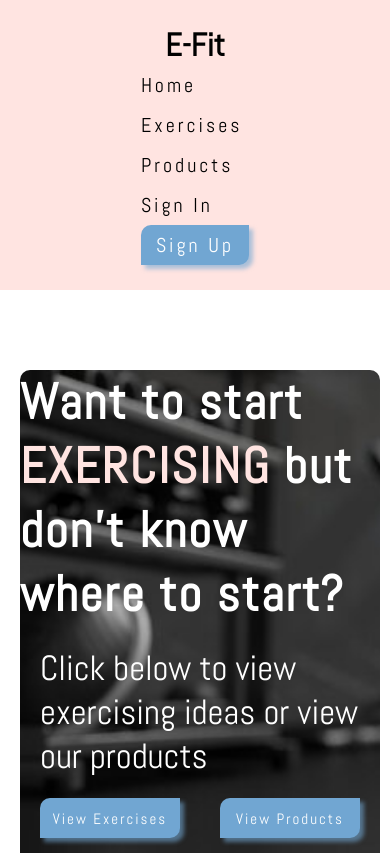
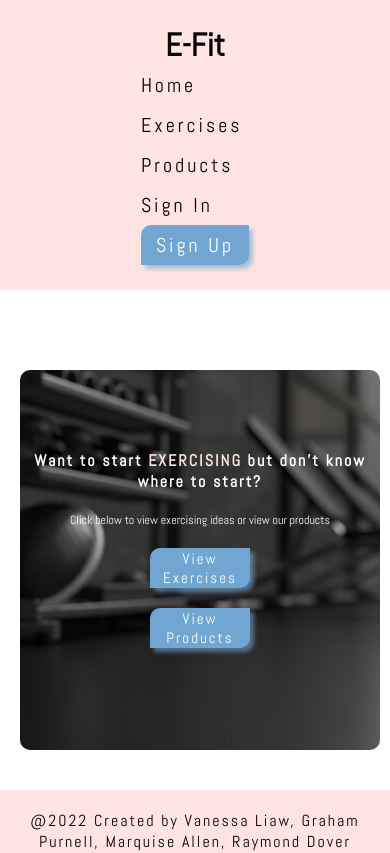
Before and after one commit to VanessaLiaw021/E-Fit, a React (Create React App) app in the folder client/: page / in a window 390 px wide. Shown: the top 853 px of the page. Built offline with nearby package versions, Linux system fonts and the light colour scheme.

Commit message:
added media queries for home page

```diff
--- a/client/src/App.css
+++ b/client/src/App.css
@@ -246,7 +246,43 @@ form h2 {
 /* End Exercise Component */
 
 /* Media Queries */
+@media only screen and (max-width: 1440px) {
+
+  /* Start Home Component */
+  .home h2 {
+    font-size: 45px;
+  }
+  /* End Home Component */
+}
+
+@media only screen and (max-width: 1024px) {
+
+  /* Start Home Component */
+  .home h2 {
+    font-size: 28px;
+  }
+
+  .home p {
+    font-size: 25px;
+  }
+  /* End Home Component */
+}
+
 @media only screen and (max-width: 768px) {
+
+  /* Start Home Component */
+  .home {
+    height: 50vh;
+  }
+
+  .home h2 {
+    font-size: 18px;
+  }
+
+  .home p {
+    font-size: 16px;
+  }
+  /* End Home Component */
 
   /* Start Navbar Component */
   header {
@@ -260,6 +296,34 @@ form h2 {
 }
 
 @media only screen and (max-width: 425px) {
+
+  /* Start Home Component */
+  .home {
+    height: 45vh;
+    display: flex;
+    flex-direction: column;
+    justify-content: center;
+    align-items: center;
+  }
+
+  .home h2 {
+    font-size: 16px;
+    text-align: center;
+    padding-top: 80px;
+    margin: 0 10px;
+  }
+
+  .home p {
+    font-size: 12px;
+    text-align: center;
+  }
+
+  .home button {
+    width: 100px;
+    display: block;
+    margin: 20px auto;
+  }
+  /* End Home Component */
 
   /* Start Product List Component */
   .main {
--- a/client/src/components/ProductItem.js
+++ b/client/src/components/ProductItem.js
@@ -29,7 +29,7 @@ function ProductItem(item) {
   const {
     image,
     name,
-    description,
+    size,
     _id,
     price,
     quantity
@@ -67,6 +67,7 @@ function ProductItem(item) {
         <h3>{name}</h3>
         <p>${price}</p>
       </div>
+      <p>{size}</p>
       <div className="card-bottom">
         <Button onClick={addToCart} className="add-cart">Add to cart</Button>
         <p><span>{quantity}</span> {pluralize("item", quantity)} in stock</p>
```
